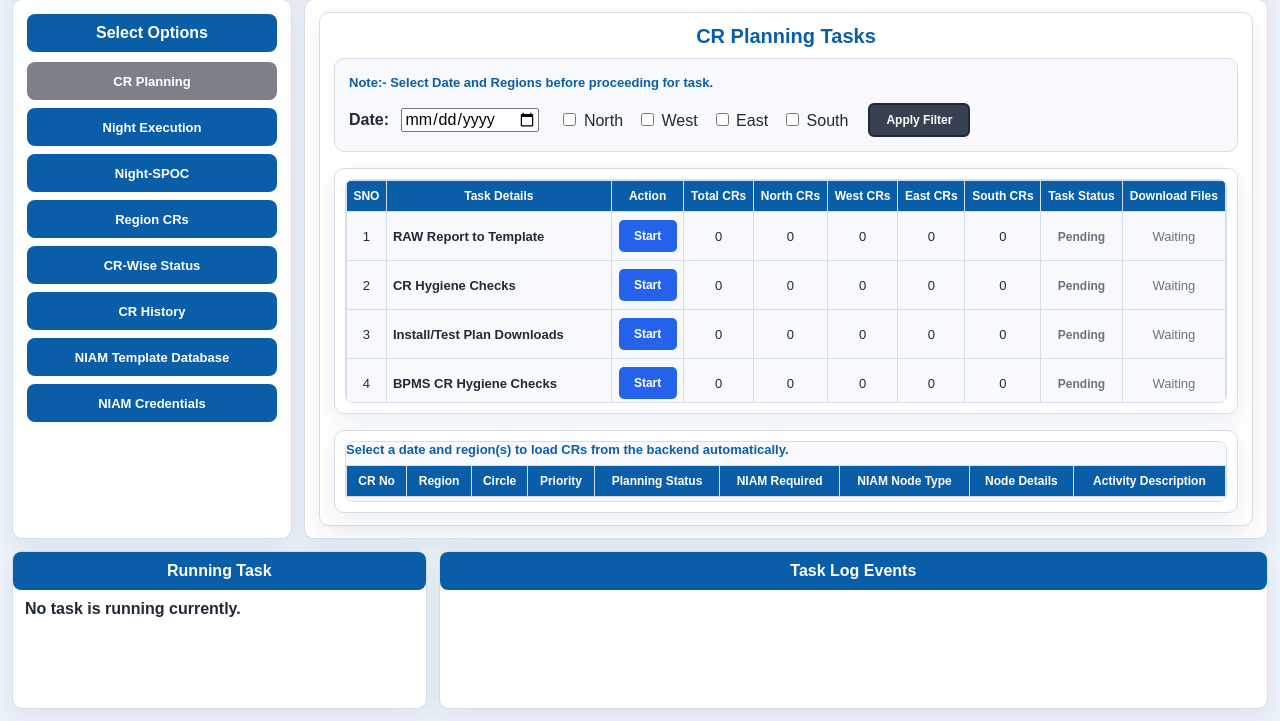
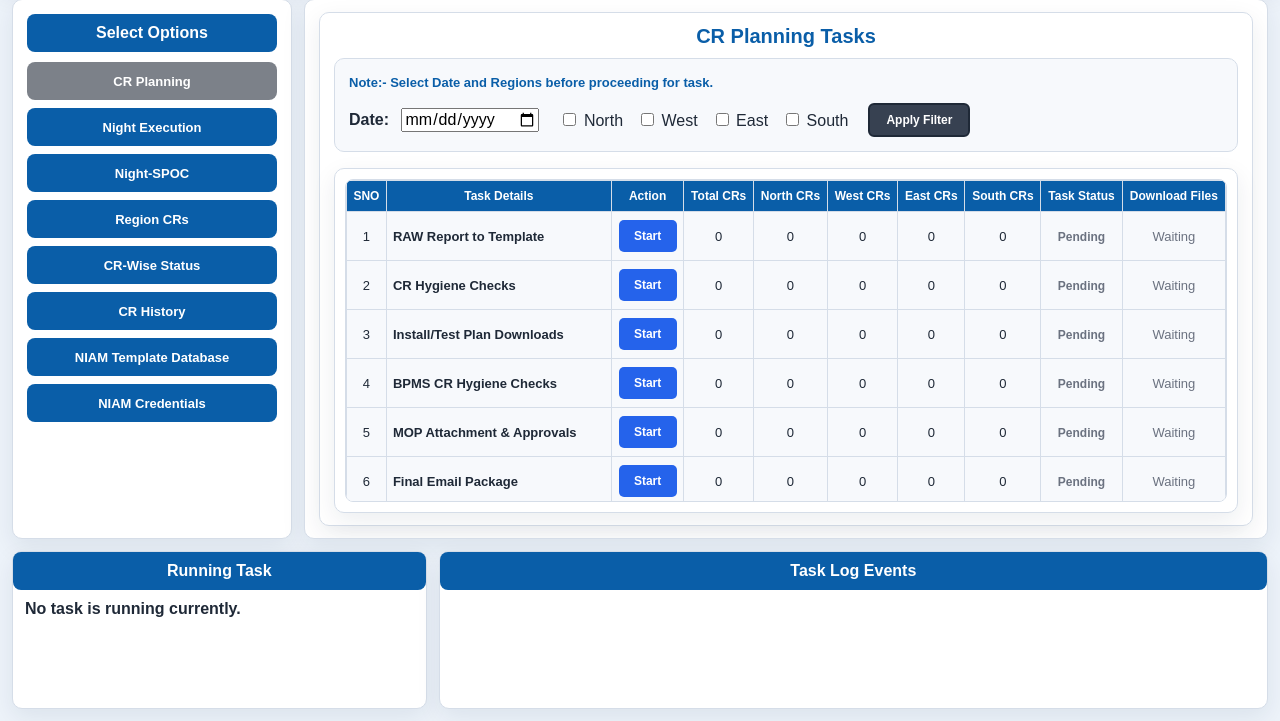
Before and after one commit to Enjoy-Maity/CR_Process_Automation_Django, a Django app: page /home/ in a window 1280 px wide. Shown: the part 79-800 px from the top of the page. Run offline with Django 5.2, Linux system fonts and the light colour scheme; the visitor is signed in with stand-in values (Sample User, id 1); data comes from the database, SQL or seed files in the repository; data that the repository does not hold is empty; parts of the project's set-up code (start-up, migrations or seed data) failed here and were passed over.

Commit message:
Remove MasterCRDatabase detail table from CR Planning UI

```diff
--- a/cr_process_automation/dashboard/templates/dashboard/home.html
+++ b/cr_process_automation/dashboard/templates/dashboard/home.html
@@ -89,70 +89,12 @@
         </div>
     </div>
 
-    <div class="data-panel" style="margin-top:16px;">
-        <div class="data-panel-scroll">
-            <div class="cr-history-filter-label" id="cr-planning-table-meta" style="margin-bottom:8px;">Select a date and region(s) to load CRs from the backend automatically.</div>
-            <table class="task-table compact-task-table ultra-compact-task-table" id="cr-planning-cr-table">
-                <thead>
-                    <tr>
-                        <th>CR No</th>
-                        <th>Region</th>
-                        <th>Circle</th>
-                        <th>Priority</th>
-                        <th>Planning Status</th>
-                        <th>NIAM Required</th>
-                        <th>NIAM Node Type</th>
-                        <th>Node Details</th>
-                        <th>Activity Description</th>
-                    </tr>
-                </thead>
-                <tbody id="cr-planning-cr-table-body">
-                    <tr><td colspan="9" class="text-muted">No CRs loaded.</td></tr>
-                </tbody>
-            </table>
-        </div>
-    </div>
 </div>
 
 <script>
 const HOME_SESSION_KEY = 'home_page_state';
 
-function escapeHtml(value) {
-    if (value === null || value === undefined) return '';
-    const div = document.createElement('div');
-    div.textContent = String(value);
-    return div.innerHTML;
-}
-
-function renderCrPlanningRows(rows) {
-    const body = document.getElementById('cr-planning-cr-table-body');
-    const meta = document.getElementById('cr-planning-table-meta');
-    if (!body) return;
-
-    const list = Array.isArray(rows) ? rows : [];
-    if (list.length === 0) {
-        body.innerHTML = '<tr><td colspan="9" class="text-muted">No CRs found for the selected date and region(s).</td></tr>';
-        if (meta) meta.textContent = 'No backend CR rows for this filter.';
-        return;
-    }
-
-    body.innerHTML = list.map(row => `
-        <tr>
-            <td>${escapeHtml(row.cr_no)}</td>
-            <td>${escapeHtml(row.region)}</td>
-            <td>${escapeHtml(row.circle)}</td>
-            <td>${escapeHtml(row.priority)}</td>
-            <td>${escapeHtml(row.planning_status)}</td>
-            <td>${escapeHtml(row.niam_ticket_required)}</td>
-            <td>${escapeHtml(row.niam_node_type)}</td>
-            <td>${escapeHtml(row.node_details)}</td>
-            <td>${escapeHtml(row.activity_description)}</td>
-        </tr>
-    `).join('');
-    if (meta) meta.textContent = `Loaded ${list.length} CR row(s) from the backend MasterCRDatabase table.`;
-}
-
-function saveHomeSessionState(date, regions, countsAll, countsPlanned, crRows) {
+function saveHomeSessionState(date, regions, countsAll, countsPlanned) {
     const perTaskCounts = [];
 
     document.querySelectorAll("tr[data-task-id]").forEach(row => {
@@ -177,7 +119,6 @@ function saveHomeSessionState(date, regions, countsAll, countsPlanned, crRows) {
         date,
         regions,
         perTaskCounts,
-        cr_rows: Array.isArray(crRows) ? crRows : [],
     };
 
     try {
@@ -194,10 +135,7 @@ async function applyRegionFilter(silent) {
     const regions = Array.from(checkboxes).map(cb => cb.value);
 
     if (!date || regions.length === 0) {
-        renderCrPlanningRows([]);
-        const meta = document.getElementById('cr-planning-table-meta');
-        if (meta) meta.textContent = 'Select a date and region(s) to load CRs from the backend automatically.';
-        saveHomeSessionState(date, regions, {}, {}, []);
+        saveHomeSessionState(date, regions, {}, {});
         if (!silent) alert("Please select a date and at least one region.");
         return false;
     }
@@ -213,8 +151,6 @@ async function applyRegionFilter(silent) {
 
         const countsAll = data.counts_all || {};
         const countsPlanned = data.counts_planned || {};
-        const crRows = Array.isArray(data.rows) ? data.rows : (data.cr_rows || []);
-
         document.querySelectorAll("tr[data-task-id]").forEach(row => {
             const taskId = parseInt(row.dataset.taskId, 10);
             const totalCell = row.querySelector(".js-total-crs");
@@ -232,9 +168,7 @@ async function applyRegionFilter(silent) {
             if (southCell) southCell.textContent = src.south_crs ?? 0;
         });
 
-        // The CR table is refreshed from the backend on every filter change.
-        renderCrPlanningRows(crRows);
-        saveHomeSessionState(date, regions, countsAll, countsPlanned, crRows);
+        saveHomeSessionState(date, regions, countsAll, countsPlanned);
         return true;
     } catch (e) {
         if (!silent) alert("Error fetching region CR data.");
@@ -261,9 +195,7 @@ function restoreHomeSessionState() {
         });
     }
 
-    renderCrPlanningRows(saved.cr_rows || []);
-
-    // Re-fetch from the backend instead of trusting the cached rows/counts.
+    // Re-fetch from the backend instead of trusting the cached counts.
     if (saved.date && Array.isArray(saved.regions) && saved.regions.length) {
         applyRegionFilter(true);
     }
@@ -274,7 +206,7 @@ document.getElementById("apply_region_filter_btn").addEventListener("click", fun
     applyRegionFilter(false);
 });
 
-// Selecting the night or changing regions refreshes the table from the
+// Selecting the night or changing regions refreshes the counts from the
 // backend immediately; the Apply button remains for an explicit re-fetch.
 document.getElementById("cr_filter_date").addEventListener("change", function () {
     applyRegionFilter(true);
```
Also changed, not shown: README.md.
